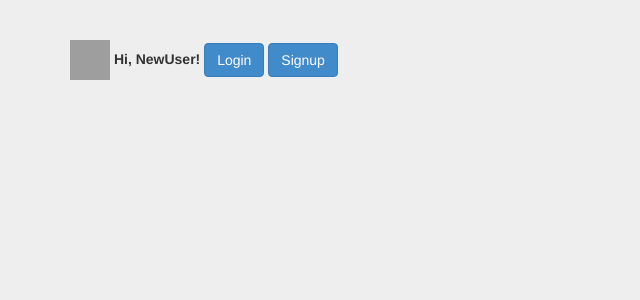
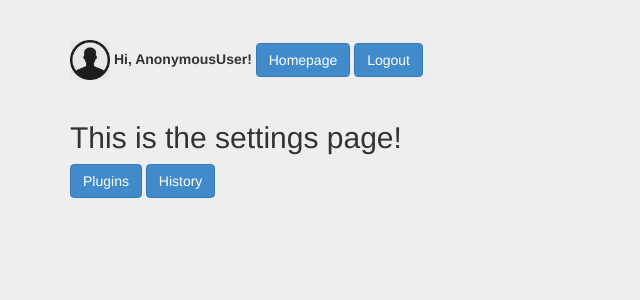
Before and after one commit to gpsgroup/suche, a Django app: template suche/authuser/templates/authuser/usrinfo.html in a window 1280 px wide. Shown: the top 300 px of the page, without its empty margins (0-640 px from the left). Run offline with Django 3.2, Linux system fonts and the light colour scheme; the template is opened without the code that fills it, so the values that code supplies are empty; parts of the project's set-up code (start-up, migrations or seed data) failed here and were passed over; grey boxes are pictures that could not be loaded.

Commit message:
settings page

```diff
--- a/suche/authuser/templates/authuser/usrinfo.html
+++ b/suche/authuser/templates/authuser/usrinfo.html
@@ -4,17 +4,17 @@
 {% block body %}
     <div class="container">
 
-      {% if user.is_authenticated %}
-      <img  src="{% static 'images/user_on.png' %}" style="height:40px; width:40px;" />
+
+
+      <img  src="{% static 'images/user_round.png' %}" style="height:40px; width:40px;" />
       <strong> Hi, {{ user }}!</strong>
+      <a class="btn btn-primary" href="{% url 'homepage' %}">Homepage</a>
       <a class="btn btn-primary" href="{% url 'authuser:signout' %}">Logout</a>
-      <a class="btn btn-primary" href="{% url 'authuser:signout' %}">Settings</a>
-      {% else %}
-      <img  src="{% static 'images/user_on.png' %}" style="height:40px; width:40px;" />
-      <strong> Hi, NewUser! </strong>
-      <a class="btn btn-primary" href="{% url 'authuser:signin' %}">Login</a>
-      <a class="btn btn-primary" href="{% url 'authuser:signup' %}">Signup</a>
-      {% endif %}
+      <hr/>
+      <h2 class=""> This is the settings page! </h2>
+      <a class="btn btn-primary" href="{% url 'homepage' %}">Plugins</a>
+      <a class="btn btn-primary" href="{% url 'homepage' %}">History</a>
+
 
 
 
--- a/suche/frontend/templates/frontend/home.html
+++ b/suche/frontend/templates/frontend/home.html
@@ -16,7 +16,7 @@
           <img  src="{% static 'images/user_round.png' %}" style="height:40px; width:40px;" />
           <strong> Hi, {{ user }} ! </strong>
           <a class="btn btn-primary" href="{% url 'authuser:signout' %}">Logout</a>
-          <a class="btn btn-primary" href="{% url 'homepage' %}">Settings</a>
+          <a class="btn btn-primary" href="{% url 'authuser:userinfo' %}">Settings</a>
         {% else %}
           <img  src="{% static 'images/user_round.png' %}" style="height:40px; width:40px;" />
           <strong> Hi, NewUser ! </strong>
```
Also changed, not shown: suche/authuser/views.py (+5 -4 lines).
